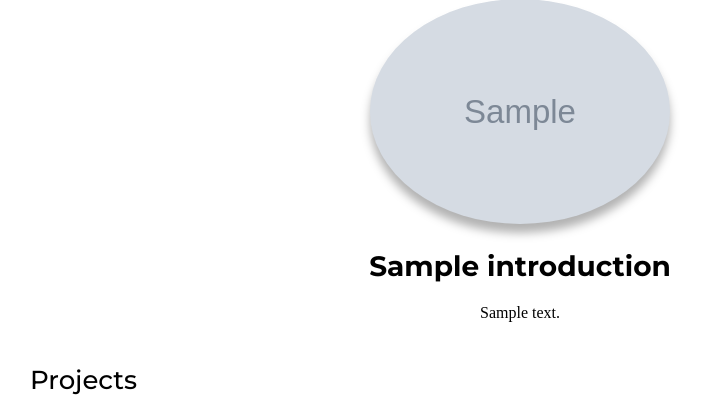
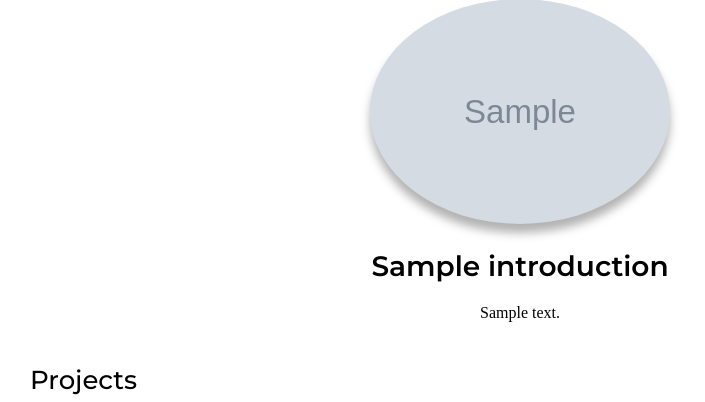
Before and after one commit to yuriipalam/django4-portfolio, a Django app: page / in a window 1280 px wide. Shown: the part 96-498 px from the top of the page, without its empty margins (120-825 px from the left). Run offline with Django 4.2, Linux system fonts and the light colour scheme; tables that the repository leaves empty hold one stand-in row (values such as "Sample post"); grey boxes marked "Sample" are stand-in pictures.

Commit message:
style.css changed

```diff
--- a/portfolio/static/portfolio/style.css
+++ b/portfolio/static/portfolio/style.css
@@ -10,6 +10,7 @@ body {
 }
 
 h1 {
+    font-weight: 600;
     font-family: "Montserrat", sans-serif;
     font-size: 28px;
 }
```
